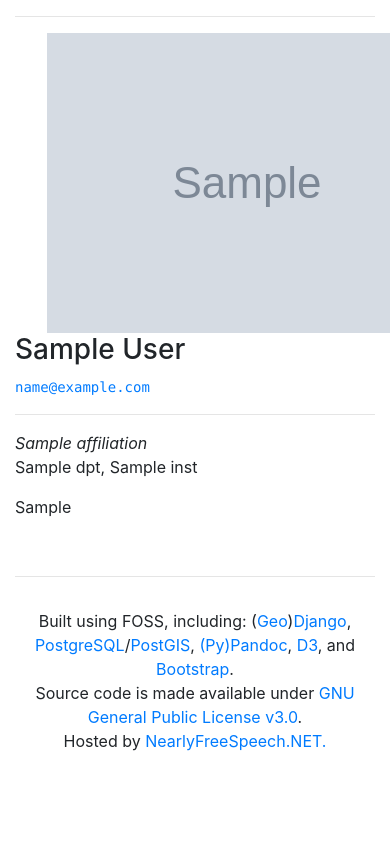
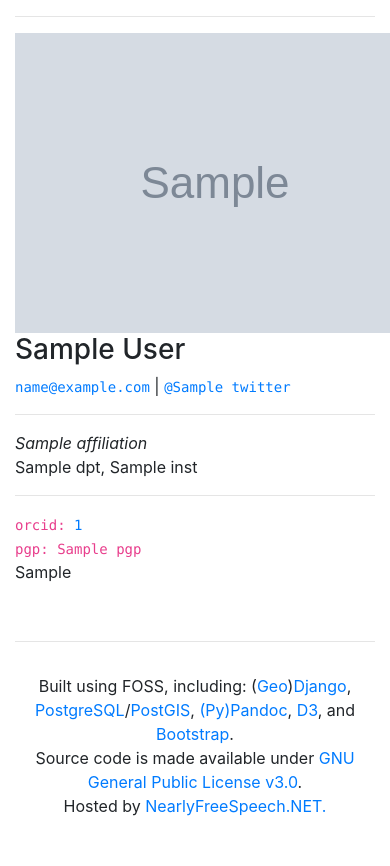
Before and after one commit to ericrobskyhuntley/ericrobskyhuntley.org, a Django app: template prof_site/blog/templates/blog/author_detail.html in a window 390 px wide; the page is wider, and only the part inside the window is pictured. Shown: the part 108-974 px from the top of that part. Before the commit the page ends 859 px from the top of that part, so only its background shows below. Run offline with Django 3.2, Linux system fonts and the light colour scheme; the template is opened without the code that fills it: most values are stand-ins (such as "Sample title", 1, 10 or a date in 2020); grey boxes marked "Sample" are stand-in pictures; some libraries are stand-ins or nearby versions.

Commit message:
Mobile updates.

```diff
--- a/prof_site/blog/templates/blog/author_detail.html
+++ b/prof_site/blog/templates/blog/author_detail.html
@@ -3,21 +3,30 @@
 
 {% block content %}
 <div class="row">
-  <div class="col-md-4 offset-1">
+  <div class="col-md-4 offset-md-1 col-sm-12">
     <img class="author-photo" src="{{ author_detail.photo.url }}"/>
   </div>
   <div class="col-md-6">
   <h3>{{ author_detail.full_name }}</h3>
-
   <code><a href="mailto:{{ author_detail.email }}">{{ author_detail.email }}</a></code>
+  {% if author_detail.twitter %}
+    | <code><a href="https://twitter.com/{{author_detail.twitter }}">@{{author_detail.twitter }}</a></code><br>
+  {% endif %}
   <hr>
   {% for affiliation in author_detail.sorted_affiliation %}
-    <ul class="list-unstyled small-text">
+    <ul class="list-unstyled">
       <li><em>{{ affiliation.title }}</em></li>
       <li>{{ affiliation.institution.dpt }}, {{ affiliation.institution.inst }}</li>
       <!-- <li>{{ affiliation.institution.loc_geojson }}</li> -->
     </ul>
   {% endfor %}
+  <hr>
+  {% if author_detail.orcid %}
+    <code>orcid: <a href="https://orcid.org/{{ author_detail.orcid }}">{{ author_detail.orcid }}</a></code><br>
+  {% endif %}
+  {% if author_detail.pgp %}
+    <code>pgp: {{ author_detail.pgp }}</code>
+  {% endif %}
   <p>{{ author_detail.formatted_markdown|safe }}</p>
   </div>
 </div>
@@ -42,7 +51,7 @@
   const svg = d3.select("div#author_map")
     .append("svg")
     .attr("preserveAspectRatio", "xMinYMin meet")
-    .attr("viewBox", "0 0 300 300")
+    .attr("viewBox", "0 0 300 150")
     .classed("map_content", true);
 
   let prj = d3.geoOrthographic()
```
Also changed, not shown: prof_site/blog/templates/blog/post_detail.html (indentation only).
